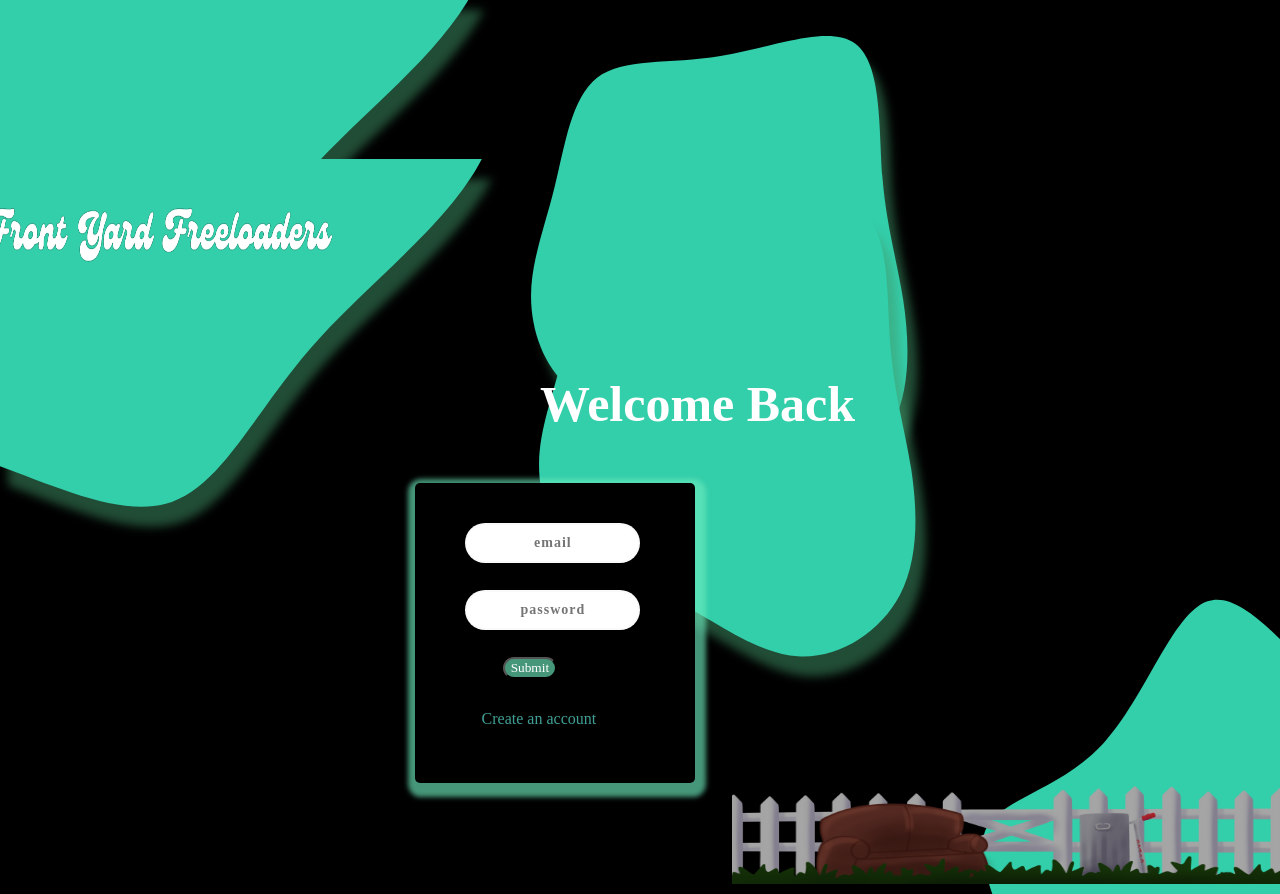
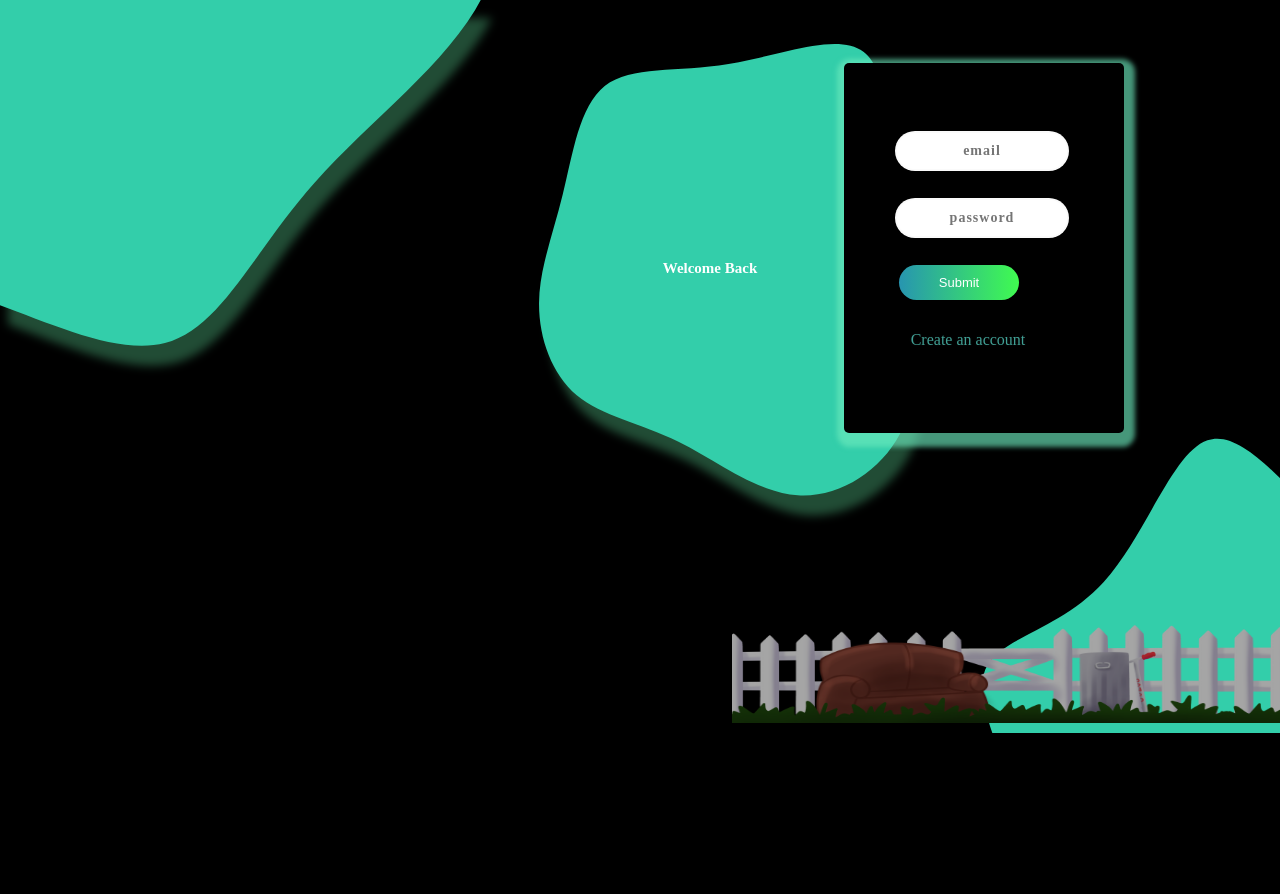
Before and after one commit to CarlyGallagher/front-yard, a React (Create React App) app in the folder client/: page /login in a window 1280 px wide. After the commit the page ends 800 px from the top, so only its background shows below. Built offline with nearby package versions, Linux system fonts and the light colour scheme.

Commit message:
lsiting page done

```diff
--- a/client/src/pages/Listings.js
+++ b/client/src/pages/Listings.js
@@ -9,7 +9,9 @@ const Listings = () => {
 
   return (
     <section>
-      <h1>Listings</h1>
+
+      <div class="logo"> <img src="/SIX_A740A84A-04FC-4CC6-9EA0-FF579F6ACC20.PNG" alt="" />
+       </div>
       <svg
         id="corner"
         xmlns="http://www.w3.org/2000/svg"
@@ -27,6 +29,7 @@ const Listings = () => {
         </g>
       </svg>
 
+
       <Card listings={listings} />
     </section>
   );
--- a/client/src/pages/Login.js
+++ b/client/src/pages/Login.js
@@ -42,13 +42,7 @@ const Login = () => {
 
   return (
     <main>
-      <svg id="corner" xmlns="http://www.w3.org/2000/svg" xmlnsXlink="http://www.w3.org/1999/xlink" viewBox="0 0 900 600" width="920" height="550" version="1.1"><g transform="translate(-108.4087965705487 -17.32100474273696)"><path d="M170.1 -237.8C255.8 -245.1 385.1 -271 476.5 -234.5C567.9 -198 621.5 -99 597.1 -14.1C572.7 70.8 470.4 141.7 402.2 218.5C334 295.2 300 378 238.7 393.7C177.3 409.5 88.7 358.2 12.3 337C-64.2 315.8 -128.3 324.6 -173.1 299.3C-217.8 273.9 -243.1 214.5 -282.2 158.9C-321.3 103.3 -374.2 51.7 -384.3 -5.8C-394.4 -63.3 -361.7 -126.7 -332 -198.4C-302.2 -270.1 -275.4 -350.3 -220.5 -360.8C-165.7 -371.3 -82.8 -312.2 -20.3 -277C42.2 -241.8 84.3 -230.4 170.1 -237.8" fill="#33ceaa" /></g></svg>
-      <div className="logo"> <img src="/SIX_A740A84A-04FC-4CC6-9EA0-FF579F6ACC20.PNG" alt="" />
-      </div>
-      <svg id="blob" viewBox="0 0 200 200" >
-        <path fill="#33ceaa" d="M43.2,-68.1C51.4,-61.9,50.4,-42.2,51.5,-27.2C52.7,-12.2,55.9,-1.8,57.9,10.7C59.8,23.3,60.4,38.1,54.4,49.6C48.3,61.1,35.5,69.2,23,68.4C10.4,67.6,-1.8,57.8,-13.7,51.9C-25.6,46.1,-37.2,44.1,-45,37.6C-52.7,31.1,-56.7,19.9,-56.6,9.2C-56.5,-1.5,-52.3,-11.8,-49.3,-24.2C-46.2,-36.6,-44.3,-51.3,-36.3,-57.6C-28.3,-63.8,-14.1,-61.7,1.7,-64.3C17.5,-66.9,35,-74.2,43.2,-68.1Z" transform="translate(100 100)" />
-      </svg>
-      <h4>Login</h4>
+
       {data ? (
         <p>
           Success! You may now head <Link to="/">back to the homepage.</Link>
@@ -80,7 +74,7 @@ const Login = () => {
                   value={formState.password}
                   onChange={handleChange}
                 />
-                <button classNameName="submit" type="submit">
+                <button className="submit" type="submit">
                   Submit
                 </button>
                 <p className="forgot"><Link to="/signup">Create an account</Link></p>
--- a/client/src/pages/Signup.js
+++ b/client/src/pages/Signup.js
@@ -76,7 +76,7 @@ const Signup = () => {
           </p>
         ) : (
           <section className="main">
-            <h2 className="sign">Create Account</h2>
+
             <div className="card">
               <form className="form1" onSubmit={handleFormSubmit}>
                 <input
--- a/client/src/pages/listings.css
+++ b/client/src/pages/listings.css
@@ -10,19 +10,16 @@ body {
 section {
   position: relative;
   display: grid;
+  grid-template-columns: repeat(3, 1fr);
+  grid-auto-rows: auto;
+  grid-gap: 20px;
   align-items: center;
   justify-content: center;
-  padding: 25px;
+  padding: 55px;
   color: white;
+  padding-left: 80px;
 }
 
-h1 {
-  font-size: 50px;
-  font-weight: bold;
-  margin-bottom: 50px;
-
-  color: white;
-}
 
 .logo {
   width: 100px;
@@ -33,16 +30,9 @@ h1 {
 .card {
   background-color: #000000;
   width: 280px;
-  height: 300px;
+  height: 370px;
   box-shadow: 2px 5px 5px 9px rgba(108, 233, 189, 0.646);
-  text-align: center;
-  align-content: center;
-  align-items: center;
-  justify-content: center;
-  display: flex;
-  position: relative;
-  border-radius: 5px;
-  top: auto;
+top:auto;
 }
 
 button {
@@ -50,3 +40,9 @@ button {
   background-color: rgba(108, 233, 189, 0.646);
   color: white;
 }
+
+.title {
+  font-size: 10px;
+  font-weight: bold;
+  margin-bottom: 10px;
+}
--- a/client/src/pages/register.css
+++ b/client/src/pages/register.css
@@ -16,7 +16,6 @@ body {
   align-items: center;
   justify-content: center;
   display: block;
-  left: -10px;
   position: relative;
   border-radius: 5px;
 }
@@ -156,12 +155,12 @@ a {
   }
 }
 
-section {
+/*section {
   position: relative;
   display: flex;
   flex-direction: column;
   align-items: center;
-}
+*/
 
 #blob {
   position: absolute;
@@ -223,7 +222,7 @@ svg.open {
   height: 570px;
   width: 370px;
   top: 100px;
-  left: 100px;
+  left: 300px;
   position: absolute;
 }
 
@@ -252,7 +251,7 @@ h3 {
 .fence img {
   height: 300px;
   width: 550px;
-  top: 250px;
+  top: 50px;
   right: 0;
   position: absolute;
 }
```
Also changed, not shown: 1 other file (tests, documents, lock files or other folders). Lines whose indentation alone changed are shown as unchanged.
